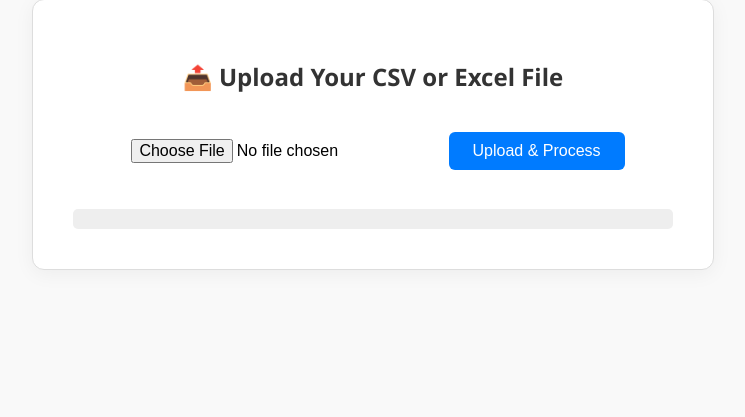
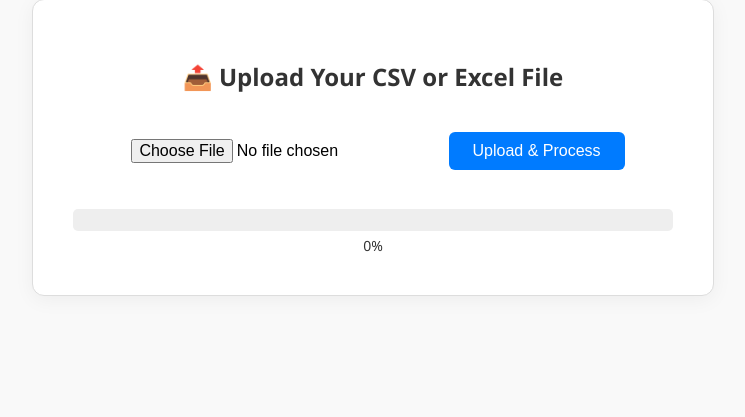
Before and after one commit to devwahed/dealflow_automator, a Django app: page /upload-csv/ in a window 1280 px wide. Shown: the part 101-518 px from the top of the page, without its empty margins (267-1012 px from the left). Run offline with Django 4.2, Linux system fonts and the light colour scheme; parts of the project's set-up code (start-up, migrations or seed data) failed here and were passed over.

Commit message:
add view and url to include a progress bar and update template

```diff
--- a/templates/upload_csv.html
+++ b/templates/upload_csv.html
@@ -46,20 +46,21 @@
       background-color: #0056b3;
     }
 
-    .progress-bar {
-      width: 0;
-      height: 20px;
-      background-color: #28a745;
-      margin-top: 10px;
-      border-radius: 5px;
-      transition: width 0.4s;
-    }
-
     .progress-wrapper {
       width: 100%;
       background-color: #eee;
       margin-top: 20px;
       border-radius: 5px;
+      overflow: hidden;
+      height: 22px;
+    }
+
+    .progress-bar {
+      width: 0;
+      height: 100%;
+      background-color: #28a745;
+      border-radius: 5px;
+      transition: width 0.4s ease;
     }
 
     .loader {
@@ -88,6 +89,12 @@
       font-weight: bold;
       display: none;
     }
+
+    #progress-text {
+      margin-top: 5px;
+      font-size: 14px;
+      color: #333;
+    }
   </style>
 </head>
 <body>
@@ -99,6 +106,7 @@
     <div class="progress-wrapper">
       <div id="progress" class="progress-bar"></div>
     </div>
+    <div id="progress-text">0%</div>
 
     <div id="loader" class="loader"></div>
     <div id="error-message">❌ An error occurred. Please check your file and try again.</div>
@@ -114,6 +122,7 @@
   <script>
     let processedBlobURL = null;
     let actionBlobURL = null;
+    let pollInterval = null;
 
     function uploadCSV() {
       const file = document.getElementById("csvFile").files[0];
@@ -126,15 +135,9 @@
       xhr.open("POST", "{% url 'upload_csv' %}", true);
       xhr.setRequestHeader("X-CSRFToken", "{{ csrf_token }}");
 
-    xhr.upload.onprogress = function (e) {
-      if (e.lengthComputable) {
-        const percent = (e.loaded / e.total) * 100;
-        document.getElementById("progress").style.width = percent + "%";
-      }
-    };
-
       xhr.onload = function () {
         document.getElementById("loader").style.display = "none";
+        clearInterval(pollInterval);
 
         if (xhr.status === 200) {
           const response = JSON.parse(xhr.responseText);
@@ -153,15 +156,33 @@
 
       xhr.onerror = function () {
         document.getElementById("loader").style.display = "none";
+        clearInterval(pollInterval);
         showError();
       };
 
       // UI Reset
       document.getElementById("progress").style.width = "0%";
+      document.getElementById("progress-text").textContent = "0%";
       document.getElementById("loader").style.display = "block";
       document.getElementById("error-message").style.display = "none";
 
+      // Start polling for backend progress
+      pollInterval = setInterval(pollProgress, 1000);
+
       xhr.send(formData);
+    }
+
+    function pollProgress() {
+      fetch("{% url 'check_progress' %}")
+        .then(response => response.json())
+        .then(data => {
+          const percent = data.percent || 0;
+          document.getElementById("progress").style.width = percent + "%";
+          document.getElementById("progress-text").textContent = percent + "%";
+        })
+        .catch(err => {
+          console.error("Polling failed:", err);
+        });
     }
 
     function showError() {
@@ -190,7 +211,5 @@
       }
     });
   </script>
-
-
 </body>
 </html>
--- a/users/urls.py
+++ b/users/urls.py
@@ -4,13 +4,14 @@ from django.urls import path
 
 from users.views import configuration
 from users.views.configuration import submit_configuration, get_configuration
-from users.views.upload_csv import UploadAndTierView
+from users.views.upload_csv import UploadAndTierView, check_progress
 
 urlpatterns = [
     path('', configuration, name='create_user_configuration'),
     path("submit-configuration/", submit_configuration, name="submit_configuration"),
     path("get-configuration/", get_configuration, name="get-configuration"),
     path("upload-csv/", UploadAndTierView.as_view(), name="upload_csv"),
+    path('check-progress/', check_progress, name='check_progress'),
 
 ]
 
--- a/users/views/upload_csv.py
+++ b/users/views/upload_csv.py
@@ -1,12 +1,69 @@
+import io
+import json
+import os
+
 import pandas as pd
 from django.http import JsonResponse
 from django.shortcuts import render
 from django.views import View
 
-from llm_helpers import get_two_word_description, get_product_tier
-from users.models import User, UserConfiguration
+from llm_helpers import get_product_tier, get_two_word_description
+from users.models import User
+from users.models import UserConfiguration
+
+# === Progress Tracking Helpers ===
+PROGRESS_DIR = "/tmp/progress"  # Adjust as needed
+os.makedirs(PROGRESS_DIR, exist_ok=True)
 
 
+def get_progress_file_path(user_id):
+    return os.path.join(PROGRESS_DIR, f"progress_{user_id}.json")
+
+
+def save_progress(user_id, current, total):
+    percent = round((current / total) * 100, 2)
+    with open(get_progress_file_path(user_id), "w") as f:
+        json.dump({"current": current, "total": total, "percent": percent}, f)
+
+
+def clear_progress(user_id):
+    path = get_progress_file_path(user_id)
+    if os.path.exists(path):
+        os.remove(path)
+
+
+# === Combined Description & Tier Progress ===
+def generate_descriptions_and_tiers_with_progress(df, user_id):
+    total_rows = len(df)
+    total_steps = total_rows * 2  # One for product_tier, one for description
+    current = 0
+
+    product_tiers = []
+    descriptions = []
+
+    for _, row in df.iterrows():
+        # Product Tier
+        try:
+            product_tier = get_product_tier(row.get("Description", ""), row.get("Website", ""))
+        except:
+            product_tier = 0
+        product_tiers.append(product_tier)
+        current += 1
+        save_progress(user_id, current, total_steps)
+
+        # Description
+        try:
+            desc = get_two_word_description(row.get("Description", ""), row.get("Website", ""))
+        except:
+            desc = ""
+        descriptions.append(desc)
+        current += 1
+        save_progress(user_id, current, total_steps)
+
+    return product_tiers, descriptions
+
+
+# === Main View ===
 class UploadAndTierView(View):
     def get(self, request):
         return render(request, "upload_csv.html")
@@ -21,35 +78,26 @@ class UploadAndTierView(View):
                 return JsonResponse({"status": "error", "message": "Superuser not found"}, status=404)
 
             config = UserConfiguration.objects.get(user=user).configuration_json
-            import io
+
+            # Read the file
             if filename.endswith(".csv"):
                 try:
                     file_data = file.read()
                     df = pd.read_csv(io.BytesIO(file_data), encoding="utf-8")
                 except UnicodeDecodeError:
-                    try:
-                        df = pd.read_csv(io.BytesIO(file_data), encoding="latin1")
-                    except Exception as e:
-                        return JsonResponse({"error": f"CSV read error (latin1 fallback failed): {str(e)}"}, status=400)
-                except Exception as e:
-                    return JsonResponse({"error": f"CSV read error: {str(e)}"}, status=400)
+                    df = pd.read_csv(io.BytesIO(file_data), encoding="latin1")
             elif filename.endswith((".xlsx", ".xls")):
-                try:
-                    df = pd.read_excel(file)
-                except Exception as e:
-                    return JsonResponse({"error": f"Excel read error: {str(e)}"}, status=400)
+                df = pd.read_excel(file)
             else:
                 return JsonResponse({"error": "Unsupported file format. Please upload .csv or .xlsx"}, status=400)
 
             df = df[df["Company Name"].notna()].reset_index(drop=True)
-
             df["Founding Year"] = pd.to_numeric(df.get("Founding Year"), errors="coerce")
             df["Total Raised"] = pd.to_numeric(df.get("Total Raised"), errors="coerce")
             df["Employee Count"] = pd.to_numeric(df.get("Employee Count"), errors="coerce")
 
             def get_founding_tier(year):
-                if pd.isna(year):
-                    return None
+                if pd.isna(year): return None
                 year = int(year)
                 for tier, max_year in config["founding_year"].items():
                     if year <= int(max_year):
@@ -57,30 +105,19 @@ class UploadAndTierView(View):
                 return 4
 
             def get_fundraise_tier(date_str):
-                if pd.isna(date_str):
-                    return 3
+                if pd.isna(date_str): return 3
                 try:
                     year = pd.to_datetime(date_str).year
                     for tier, val in config["fundraiser_year"].items():
-                        if year <= int(val):
-                            return int(tier[-1])
+                        if year <= int(val): return int(tier[-1])
                 except:
                     pass
                 return 3
 
-            def safe_get_product_tier(row):
-                desc = row.get("Description", "")
-                site = row.get("Website", "")
-                try:
-                    return get_product_tier(desc, site)
-                except:
-                    return None
-
             def get_total_raised_tier(row):
                 raised = row["Total Raised"]
                 owner = row["Ownership"]
-                if pd.isna(raised) or pd.isna(owner):
-                    return None
+                if pd.isna(raised) or pd.isna(owner): return None
                 owner_group = owner if owner in config["total_raised"]["tier_1"] else "Others"
                 for tier in ["tier_1", "tier_1_extra", "tier_2", "tier_3"]:
                     limit = config["total_raised"].get(tier, {}).get(owner_group)
@@ -95,8 +132,7 @@ class UploadAndTierView(View):
             def get_fte_tier(row):
                 fte = row["Employee Count"]
                 ownership = row["Ownership"]
-                if pd.isna(fte) or pd.isna(ownership):
-                    return None
+                if pd.isna(fte) or pd.isna(ownership): return None
                 try:
                     fte = int(fte)
                     for tier, rule in config["FTE_Count"].items():
@@ -107,6 +143,7 @@ class UploadAndTierView(View):
                     return None
                 return 4
 
+            # Apply tiering logic
             df["country_tier"] = df["Country"].map(config.get("country", {}))
             df["ownership_tier"] = df["Ownership"].map(config.get("Ownership", {}))
             df["founding_tier"] = df["Founding Year"].apply(get_founding_tier)
@@ -119,8 +156,11 @@ class UploadAndTierView(View):
                 "fundraise_tier", "raised_tier", "fte_tier"
             ]].max(axis=1)
 
-            df["Product Tier - CHAT GPT"] = df.apply(safe_get_product_tier, axis=1)
-            df["Product Tier - CHAT GPT"] = pd.to_numeric(df["Product Tier - CHAT GPT"], errors="coerce").fillna(0)
+            # Run GPT-based functions with progress tracking
+            product_tiers, descriptions = generate_descriptions_and_tiers_with_progress(df, user.id)
+
+            df["Product Tier - CHAT GPT"] = pd.Series(pd.to_numeric(product_tiers, errors="coerce")).fillna(0)
+            df["2 Word Description"] = descriptions
 
             df["Order"] = df["Pre-Product Tier"].rank(method="min", ascending=True).astype(int)
             df["Post Tier"] = df[["Pre-Product Tier", "Product Tier - CHAT GPT"]].max(axis=1)
@@ -129,10 +169,6 @@ class UploadAndTierView(View):
             df["Post Rank"] = df["Post_Order"].rank(method="min", ascending=True).astype(int)
             df["Tier"] = df["Post Tier"]
 
-            df["2 Word Description"] = df.apply(
-                lambda row: get_two_word_description(row.get("Description"), row.get("Website")), axis=1)
-
-            # processed.csv
             final_columns = [
                 "Post Rank", "Tier", "Company Name", "Informal Name", "Founding Year", "Country",
                 "Website", "Description", "Employee Count", "Ownership", "Total Raised",
@@ -145,7 +181,6 @@ class UploadAndTierView(View):
                 "Company Name": "Name"
             }, inplace=True)
 
-            # action.csv
             df["2 Word Description - CHAT GPT"] = df["2 Word Description"]
             df["Include"] = ""
             action_columns = [
@@ -155,11 +190,12 @@ class UploadAndTierView(View):
             ]
             action_df = df[[col for col in action_columns if col in df.columns]].copy()
 
-            # save files separately and return success with paths
             processed_csv = io.StringIO()
             action_csv = io.StringIO()
             processed_df.to_csv(processed_csv, index=False)
             action_df.to_csv(action_csv, index=False)
+
+            clear_progress(user.id)
 
             return JsonResponse({
                 "processed_csv": processed_csv.getvalue(),
@@ -168,3 +204,13 @@ class UploadAndTierView(View):
 
         except Exception as e:
             return JsonResponse({"error": str(e)}, status=500)
+
+
+# === Progress Polling Endpoint ===
+def check_progress(request):
+    user = User.objects.get()
+    path = get_progress_file_path(user.id)
+    if not os.path.exists(path):
+        return JsonResponse({"current": 0, "total": 0, "percent": 0})
+    with open(path, "r") as f:
+        return JsonResponse(json.load(f))
```
Lines whose indentation alone changed are shown as unchanged.
